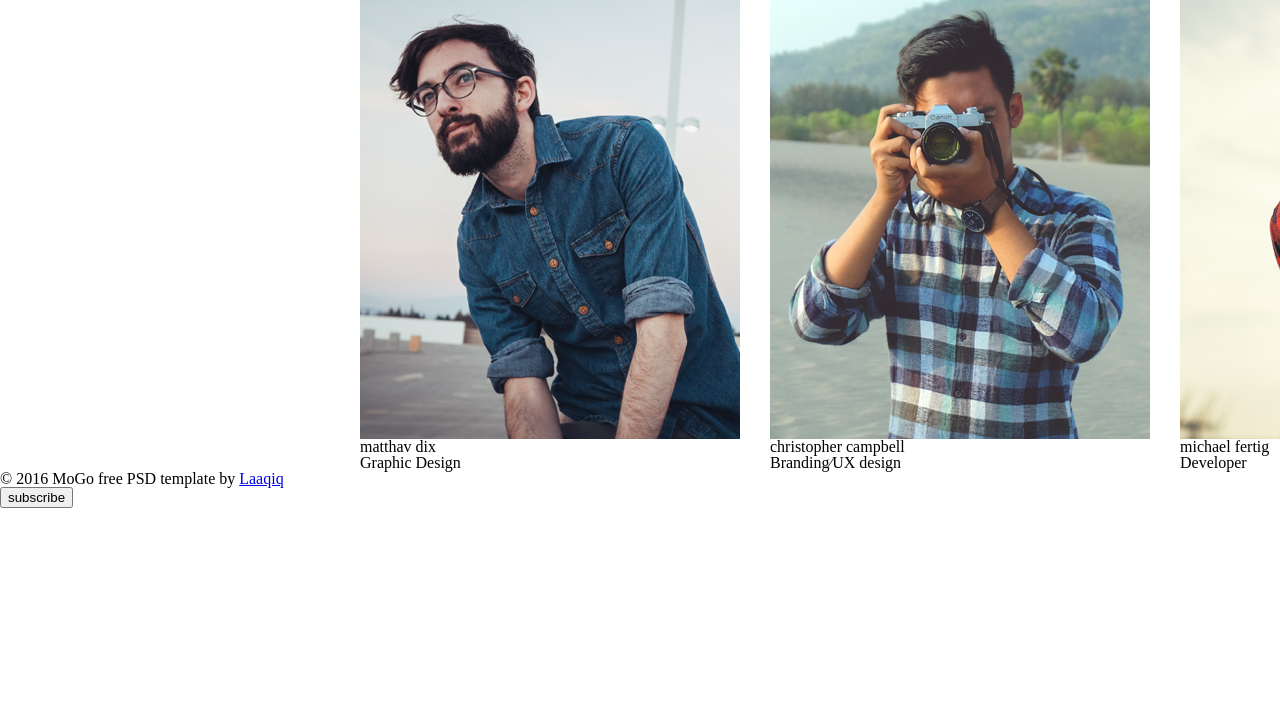
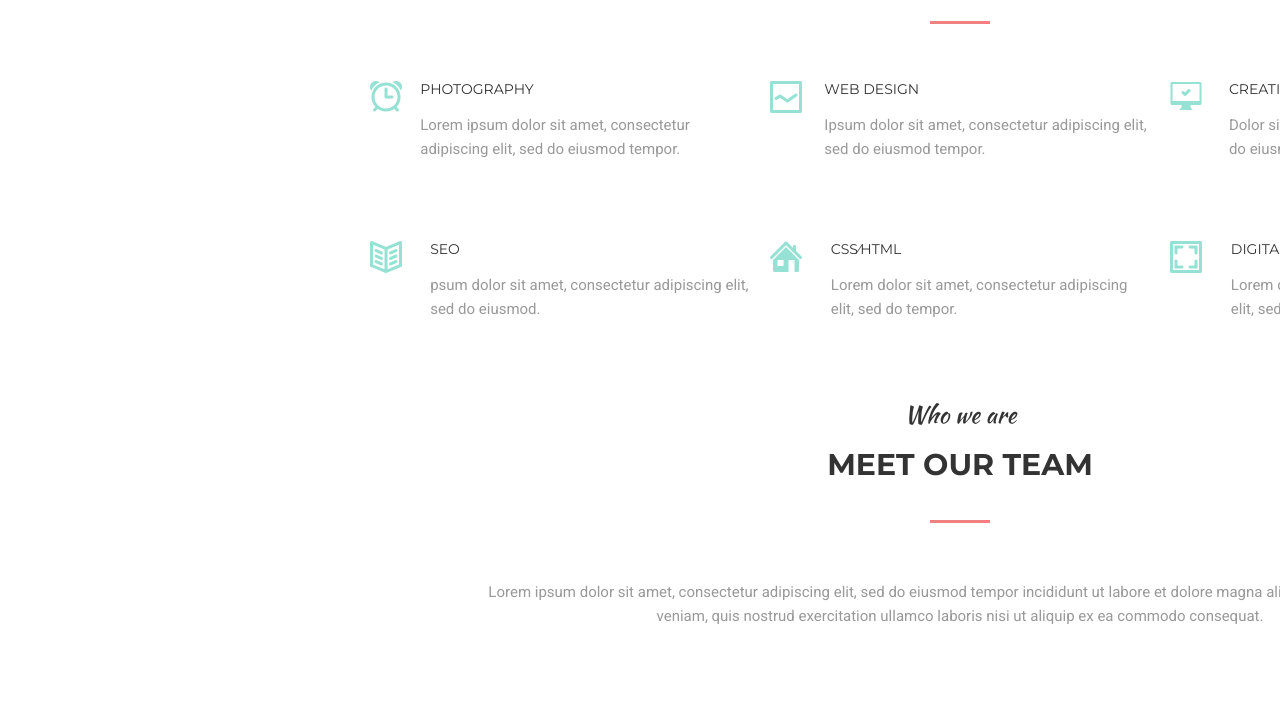
Before and after one commit to AndreyKornyusko/goit-fe-course, a plain HTML site: page html-css/module-6/index.html in a window 1280 px wide. Shown: the part 253-973 px from the top of the page. Before the commit the page ends 800 px from the top, so only its background shows below. Drawn offline with Linux system fonts and the light colour scheme.

Commit message:
changed module6

```diff
--- a/html-css/module-6/css/styles.css
+++ b/html-css/module-6/css/styles.css
@@ -1,6 +1,9 @@
 .wrapper {
+  display: flex;
+  flex-direction: column;
+  justify-content: flex-start;
+  align-items: center;
   width: 1920px;
-  margin: 0 auto;
 }
 
 .header {
@@ -8,7 +11,7 @@
   justify-content: space-between;
   align-items: flex-end;
   width: 62.5%;
-  margin: 0 auto;
+  margin-bottom: 110px;
 }
 
 .logo {
@@ -18,6 +21,7 @@
   color: #95e1d3;
   font-weight: 700;
   text-decoration: none;
+  padding-bottom: 15px;
 }
 .nav {
   display: flex;
@@ -46,50 +50,109 @@
   font-weight: 400;
   text-transform: uppercase;
   text-decoration: none;
- }
+  padding-bottom: 15px;
+  border-bottom: solid 3px transparent;
+}
 
 .menu-item a:hover {
   color: #f38181;
+  border-bottom: solid 3px #f38181;
 }
 
 .main {
-  width: 1200px;
-  margin: 0 auto;
+  width: 62.5%;
 }
 
 .section {
-  width: 1200px;
-  margin: 0 auto;
+  margin-bottom: 80px;
+}
+
+.section h3 {
+  font-size: 24px;
+  font-family: "Kaushan Script";
+  color: rgb(51, 51, 51);
+  line-height: 1.2;
+  text-align: center;
+  margin-bottom: 20px;
 }
 
 .section h2 {
+  height: 30px;
+  font-size: 30px;
+  font-family: "Montserrat", sans-serif;
+  color: #333333;
+  font-weight: 700;
   text-align: center;
+  text-transform: uppercase;
+  margin-bottom: 100px;
 }
+
+ .section h2::after {
+   content: '';
+   display: block;
+   width: 60px;
+   margin: 40px auto;
+   border-bottom: 3px solid #f38181;
+ }
 
 .section-menu {
   display: flex;
+  height: 240px;
   justify-content: space-around;
+  align-content: space-between;
   flex-wrap: wrap;
 }
 
 .section-menu-item {
   display: flex;
-  flex-basis: 31.667%;
+  flex-basis: 31.75%;
   justify-content: space-around;
 }
 
 .icon {
-  flex-basis: 21.05%;
+  flex-basis: 21.5%;
 }
 
-.section-menu-div {
-  display: flex;
-  font: b 78.68%;
+.section-menu-div h4 {
+  font-size: 14px;
+  font-family: "Montserrat", sans-serif;
+  font-weight: 400;
+  color: rgb(51, 51, 51);
+  text-transform: uppercase;
+  line-height: 1.2;
+  text-align: left;
+  text-decoration: none;
+  margin-bottom: 15px;
+}
+
+.section-menu-div p {
+  flex-basis: 60%;
+  font-size: 15px;
+  font-family: "Roboto", sans-serif;
+  color: rgb(153, 153, 153);
+  line-height: 1.6;
+  text-align: left;
+  text-decoration: none;
+}
+
+.section-menu-div a {
+  text-decoration: none;
 }
 
 .section-menu a,
 .icon {
   display: block;
+}
+
+.section-p {
+  display: block;
+  margin: 0 auto 95px auto;
+  width: 79.17%;
+  font-size: 15px;
+  font-family: "Roboto", sans-serif;
+  color: #999999;
+  line-height: 1.6;
+  text-align: center;
 }
 
 .galery {
@@ -111,6 +174,7 @@
   height: 470px;
   transition-property: box-shadow, transform;
   transition-duration: 200ms;
+  margin-bottom: 30px;
 }
 
 .img img {
@@ -136,7 +200,6 @@
   justify-content: center;
   width: 225px;
   height: 56px;
-  /* background-color: #f9bd87; */
   z-index: 2;
 }
 
@@ -173,3 +236,86 @@
 .img:hover > .networks {
   display: flex;
 }
+
+.name {
+  font-size: 14px;
+  font-family: "Montserrat, sans-serif";
+  color: rgb(51, 51, 51);
+  text-transform: uppercase;
+  line-height: 1.2;
+  font-weight: 400;
+  text-align: center;
+  margin-bottom: 8px;
+}
+
+.specialty {
+  font-size: 15px;
+  font-family: "Roboto";
+  color: rgb(153, 153, 153);
+  font-style: italic;
+  font-weight: 300;
+  line-height: 1.6;
+  text-align: center;
+}
+
+.mastfooter {
+  display: flex;
+  width: 62.5%;
+  height: 63px;
+  justify-content: space-between;
+  align-items: center;
+}
+
+.main::after {
+  content: '';
+  display: block;
+  border-bottom: solid 1px #e5e5e5;
+}
+
+.mastfooter div {
+  font-size: 14px;
+  font-family: "Montserrat, sans-serif";
+  color: rgb(51, 51, 51);
+  font-weight: 400;
+  line-height: 1.2;
+  text-align: left;
+}
+
+.mastfooter a {
+  font-size: 14px;
+  font-family: "Montserrat, sans-serif";
+  color: #f38181;
+  font-weight: 400;
+  line-height: 1.2;
+  text-decoration: none;
+}
+
+.wrap-form {
+  flex-basis: 31.66%;
+  display: flex;
+  height: 40px;
+  justify-content: space-between;
+  align-items: center;
+}
+
+.wrap-form form {
+  display: flex;
+  justify-content: flex-end;
+  align-items: center;
+  width: 100%;
+  height: 100%;
+}
+
+input[type="text"] {
+  width: 60%;
+  height: 100%;
+  border: solid ipx #e7e7e7;
+  border-right: transparent;
+  box-shadow: none;
+}
+
+input[type="submit"] {
+  width: 40%;
+  height: 100%;
+  background-color: #95e1d3;
+}
--- a/html-css/module-6/index.html
+++ b/html-css/module-6/index.html
@@ -5,6 +5,8 @@
   <meta charset="UTF-8">
   <title>module6</title>
   <link href="https://fonts.googleapis.com/css?family=Montserrat:400,700" rel="stylesheet">
+  <link href="https://fonts.googleapis.com/css?family=Kaushan+Script" rel="stylesheet">
+  <link href="https://fonts.googleapis.com/css?family=Roboto:300i,400,700" rel="stylesheet">
   <link rel="stylesheet" href="./css/reset.css">
   <link rel="stylesheet" href="./css/styles.css">
 </head>
@@ -35,15 +37,17 @@
     </header>
     <main class="main">
       <section class="section">
-        <h2>We work</h2>
+        <h3>We work</h3>
         <h2>with amazing service</h2>
         <ul class="section-menu">
           <li class="section-menu-item">
-            <a class="icon" href="#">
+            <div class="icon">
+              <a href="#">
               <i>
                 <img src="./images/alarm.png" alt="">
               </i>
               </a>
+            </div>
             <div class="section-menu-div">
               <a href="#">
                 <h4>photography</h4>
@@ -52,11 +56,13 @@
             </div>
           </li>
           <li class="section-menu-item">
-            <a class="icon" href="#">
+            <div class="icon">
+              <a href="#">
                 <i>
                   <img src="./images/design.png" alt="">
                 </i>
               </a>
+            </div>
             <div class="section-menu-div">
               <a href="#">
                 <h4>web design</h4>
@@ -65,11 +71,13 @@
             </div>
           </li>
           <li class="section-menu-item">
-            <a class="icon" href="#">
+            <div class="icon">
+              <a href="#">
                 <i>
                   <img src="./images/monitor.png" alt="">
                 </i>
               </a>
+            </div>
             <div class="section-menu-div">
               <a href="#">
                 <h4>creativity</h4>
@@ -78,11 +86,13 @@
             </div>
           </li>
           <li class="section-menu-item">
-            <a class="icon" href="#">
+            <div class="icon">
+              <a href="#">
                 <i>
                  <img src="./images/book.png" alt="">
                 </i>
               </a>
+            </div>
             <div class="section-menu-div">
               <a href="#">
                 <h4>seo</h4>
@@ -91,11 +101,13 @@
             </div>
           </li>
           <li class="section-menu-item">
-            <a class="icon" href="#">
+            <div class="icon">
+              <a href="#">
                 <i>
                   <img src="./images/home.png" alt="">
                 </i>
               </a>
+            </div>
             <div class="section-menu-div">
               <a href="#">
                 <h4>css&#8260;html</h4>
@@ -104,11 +116,13 @@
             </div>
           </li>
           <li class="section-menu-item">
-            <a class="icon" href="#">
+            <div class="icon">
+              <a href="#">
                 <i>
                   <img src="./images/digital.png" alt="">
                 </i>
               </a>
+            </div>
             <div class="section-menu-div">
               <a href="#">
                 <h4>digital</h4>
@@ -119,9 +133,9 @@
         </ul>
       </section>
       <section class="section">
-        <h2>Who we are</h2>
+        <h3>Who we are</h3>
         <h2>meet our team</h2>
-        <p>Lorem ipsum dolor sit amet, consectetur adipiscing elit, sed do eiusmod tempor incididunt ut labore et dolore magna
+        <p class="section-p">Lorem ipsum dolor sit amet, consectetur adipiscing elit, sed do eiusmod tempor incididunt ut labore et dolore magna
           aliqua. Ut enim ad minim veniam, quis nostrud exercitation ullamco laboris nisi ut aliquip ex ea commodo consequat.
         </p>
         <div class="galery">
@@ -143,8 +157,8 @@
                 </div>
               </div>
             </div>
-            <span>matthav dix</span>
-            <span>Graphic Design</span>
+            <span class="name">matthav dix</span>
+            <span class="specialty">Graphic Design</span>
           </div>
           <div class="team-member">
             <div class="img">
@@ -164,8 +178,8 @@
             </div>
             </div>
           </div>
-          <span>christopher campbell</span>
-          <span>Branding&#8260;UX design</span>
+          <span class="name">christopher campbell</span>
+          <span class="specialty">Branding&#8260;UX design</span>
           </div>
           <div class="team-member">
             <div class="img">
@@ -185,17 +199,22 @@
                 </div>
               </div>
             </div>
-          <span>michael fertig</span>
-          <span>Developer</span>
+          <span class="name">michael fertig</span>
+          <span class="specialty">Developer</span>
           </div>
         </div>
       </section>
     </main>
-  <footer class="footer">
+    <footer class="mastfooter">
       <div>&#169; 2016 MoGo free PSD template by
         <a href="#">Laaqiq</a>
       </div>
-    <button>subscribe</button>
+      <div class="wrap-form">
+        <form action="#" method="get">
+          <input type="text" name="name" placeholder="Your Email...">
+          <input type="submit" value="subscribe">
+        </form>
+      </div>
     </footer>
   </div>
 </body>
```
Lines whose indentation alone changed are shown as unchanged.
